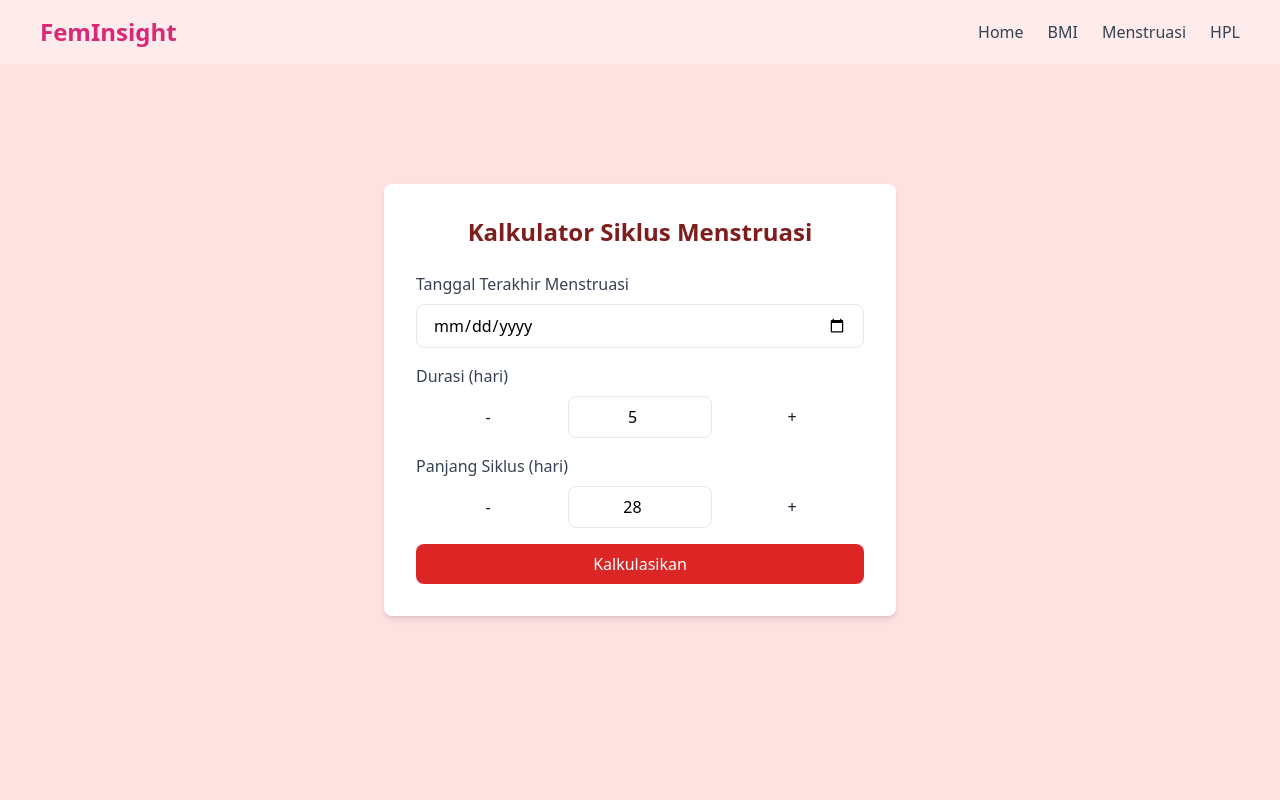
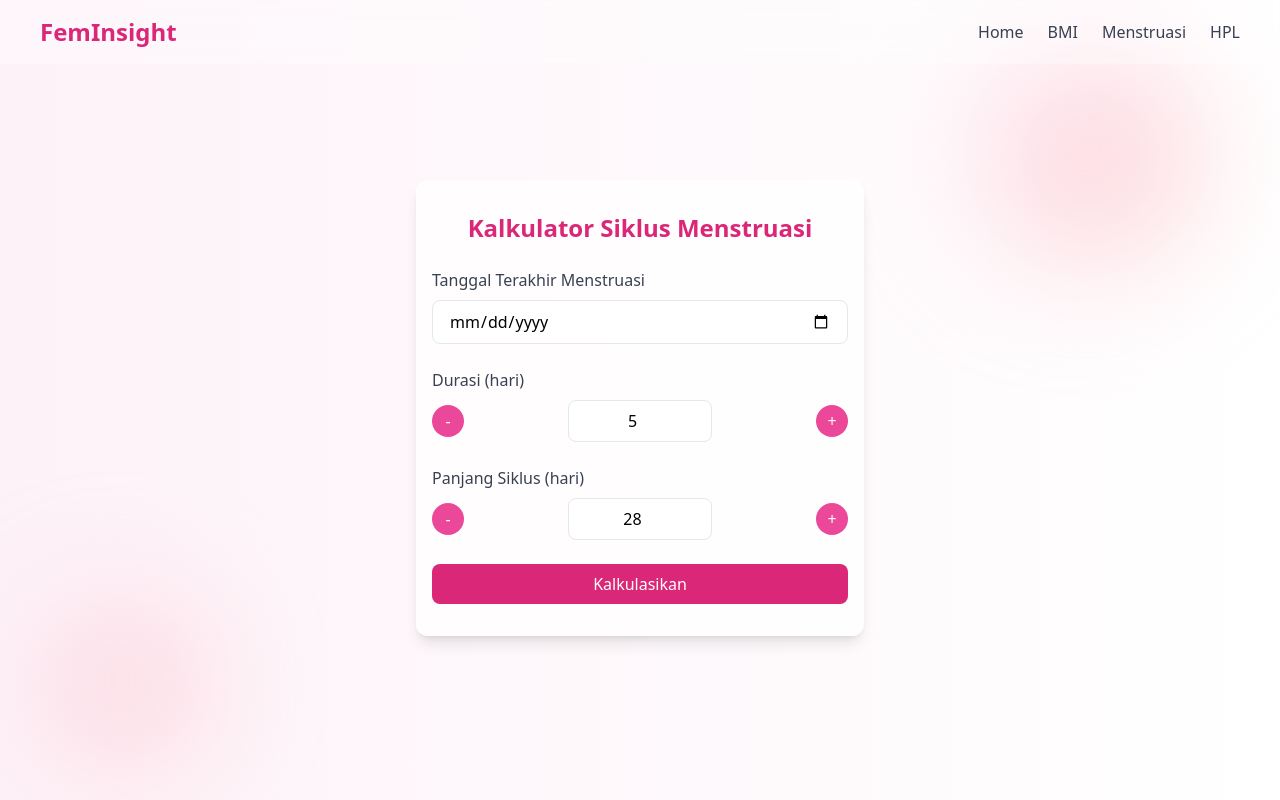
Before and after one commit to silviansi/feminsight, a Vue app: page /menstruasi in a window 1280 px wide. Built offline with nearby package versions, Linux system fonts and the light colour scheme.

Commit message:
update template menstruasi page

```diff
--- a/src/views/Menstruasi.vue
+++ b/src/views/Menstruasi.vue
@@ -1,6 +1,62 @@
 <template>
-  <div class="min-h-screen flex items-center justify-center bg-red-100 px-4">
-  <div class="bg-white p-6 sm:p-8 rounded-lg shadow-md w-full max-w-sm sm:max-w-md md:max-w-lg">
+  <div class="relative h-screen flex items-center justify-center bg-gradient-to-r from-pink-50 to-white">
+    <!-- Dekorasi Lingkaran -->
+    <div class="absolute top-10 right-20 w-56 h-56 bg-gradient-to-br from-pink-200 to-red-300 rounded-full blur-3xl opacity-50"></div>
+    <div class="absolute bottom-10 left-10 w-40 h-40 bg-gradient-to-br from-pink-200 to-red-300 rounded-full blur-3xl opacity-50"></div>
+
+    <!-- Konten -->
+    <div class="relative z-10 text-center w-full max-w-md px-4 py-8 bg-white bg-opacity-80 rounded-xl shadow-lg mt-4">
+      <h1 class="text-xl sm:text-2xl font-bold text-pink-600 mb-6">Kalkulator Siklus Menstruasi</h1>
+
+      <!-- Form Kalkulator -->
+      <form @submit.prevent="calculateNextPeriod" class="space-y-6">
+        <div class="flex flex-col items-start">
+          <label for="lastPeriod" class="block text-gray-700 font-medium mb-2">Tanggal Terakhir Menstruasi</label>
+          <input type="date" id="lastPeriod" v-model="lastPeriod" class="w-full text-sm sm:text-base px-3 sm:px-4 py-2 border rounded-lg focus:outline-none focus:ring-2 focus:ring-blue-500">
+        </div>
+
+        <div class="flex flex-col items-start">
+          <label for="duration" class="block text-gray-700 font-medium mb-2">Durasi (hari)</label>
+          <div class="flex items-center w-full justify-between">
+            <button type="button" @click="updateValue('duration', -1)" class="w-8 h-8 flex items-center justify-center bg-pink-500 text-white rounded-full hover:bg-pink-700 transition duration-300">
+              -
+            </button>
+            <input type="number" id="duration" v-model="duration" class="text-center w-36 px-4 py-2 border rounded-lg focus:outline-none focus:ring-2 focus:ring-blue-500">
+            <button type="button" @click="updateValue('duration', 1)" class="w-8 h-8 flex items-center justify-center bg-pink-500 text-white rounded-full hover:bg-pink-700 transition duration-300">
+              +
+            </button>
+          </div>
+          <p v-if="errors.duration" class="text-red-500 text-sm mt-1">{{ errors.duration }}</p>
+        </div>
+
+        <div class="flex flex-col items-start">
+          <label for="cycleLength" class="block text-gray-700 font-medium mb-2">Panjang Siklus (hari)</label>
+          <div class="flex items-center w-full justify-between">
+            <button type="button" @click="updateValue('cycleLength', -1)" class="w-8 h-8 flex items-center justify-center bg-pink-500 text-white rounded-full hover:bg-pink-700 transition duration-300">
+              -
+            </button>
+            <input type="number" id="cycleLength" v-model="cycleLength" class="text-center w-36 px-4 py-2 border rounded-lg focus:outline-none focus:ring-2 focus:ring-blue-500">
+            <button type="button" @click="updateValue('cycleLength', 1)" class="w-8 h-8 flex items-center justify-center bg-pink-500 text-white rounded-full hover:bg-pink-700 transition duration-300">
+              +
+            </button>
+          </div>
+          <p v-if="errors.cycleLength" class="text-red-500 text-sm mt-1">{{ errors.cycleLength }}</p>
+        </div>
+
+        <button type="submit" class="w-full bg-pink-600 text-white py-2 px-4 rounded-lg hover:bg-red-800">
+            Kalkulasikan
+        </button>
+      </form>
+
+      <!-- Hasil Kalkulasi -->
+      <div v-if="nextPeriod" class="mt-4 sm:mt-6 text-center">
+        <p class="text-lg font-medium">Tanggal Menstruasi Selanjutnya: <span class="font-bold">{{ nextPeriod }}</span></p>
+        <p v-if="lastPeriod" class="text-lg font-medium">Tanggal Perkiraan Selesai: <span class="font-bold">{{ endPeriod }}</span></p>
+      </div>
+    </div>
+  </div>
+  <!-- <div class="relative h-screen flex items-center justify-center bg-gradient-to-r from-pink-50 to-white">
+  <div class="p-6 sm:p-8 rounded-lg shadow-md w-full max-w-sm sm:max-w-md md:max-w-lg">
     <h1 class="text-lg sm:text-xl md:text-2xl font-bold text-center mb-4 sm:mb-6 text-red-900">Kalkulator Siklus Menstruasi</h1>
 
       <form @submit.prevent="calculateNextPeriod" class="space-y-4">
@@ -37,7 +93,7 @@
         <p v-if="lastPeriod" class="text-lg font-medium">Tanggal Perkiraan Selesai: <span class="font-bold">{{ endPeriod }}</span></p>
       </div>
     </div>
-  </div>
+  </div> -->
 </template>
 
 <script>
```
